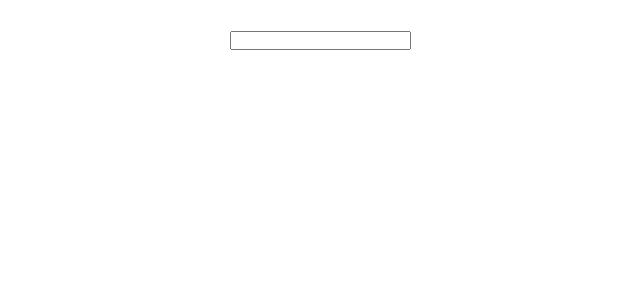
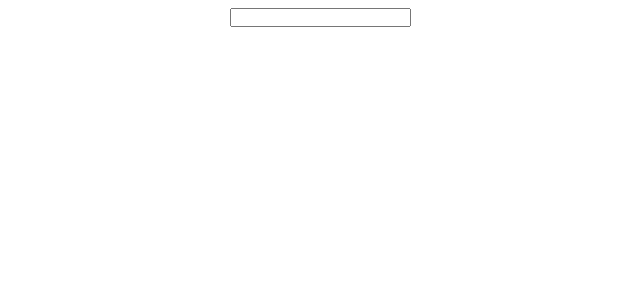
Before and after one commit to ZikaZaki/custom-hooks, a React (Create React App) app: page / in a window 1280 px wide. Shown: the top 300 px of the page, without its empty margins (320-960 px from the left). Built offline with nearby package versions, Linux system fonts and the light colour scheme.

Commit message:
update styling

```diff
--- a/src/index.css
+++ b/src/index.css
@@ -5,7 +5,7 @@
 }
 
 html {
-  font-size: 48px;
+  font-size: 24px
 }
 
 body {
```
